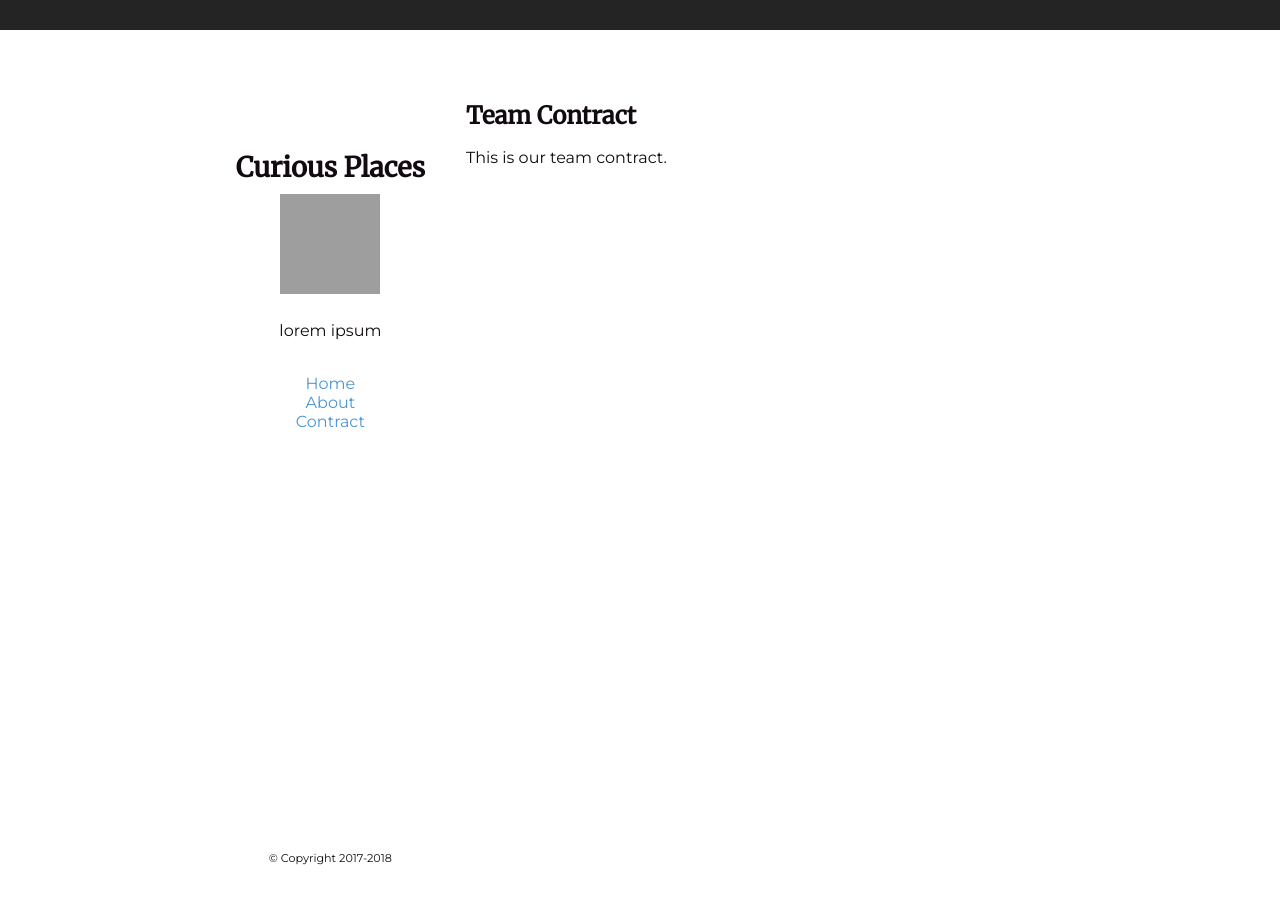
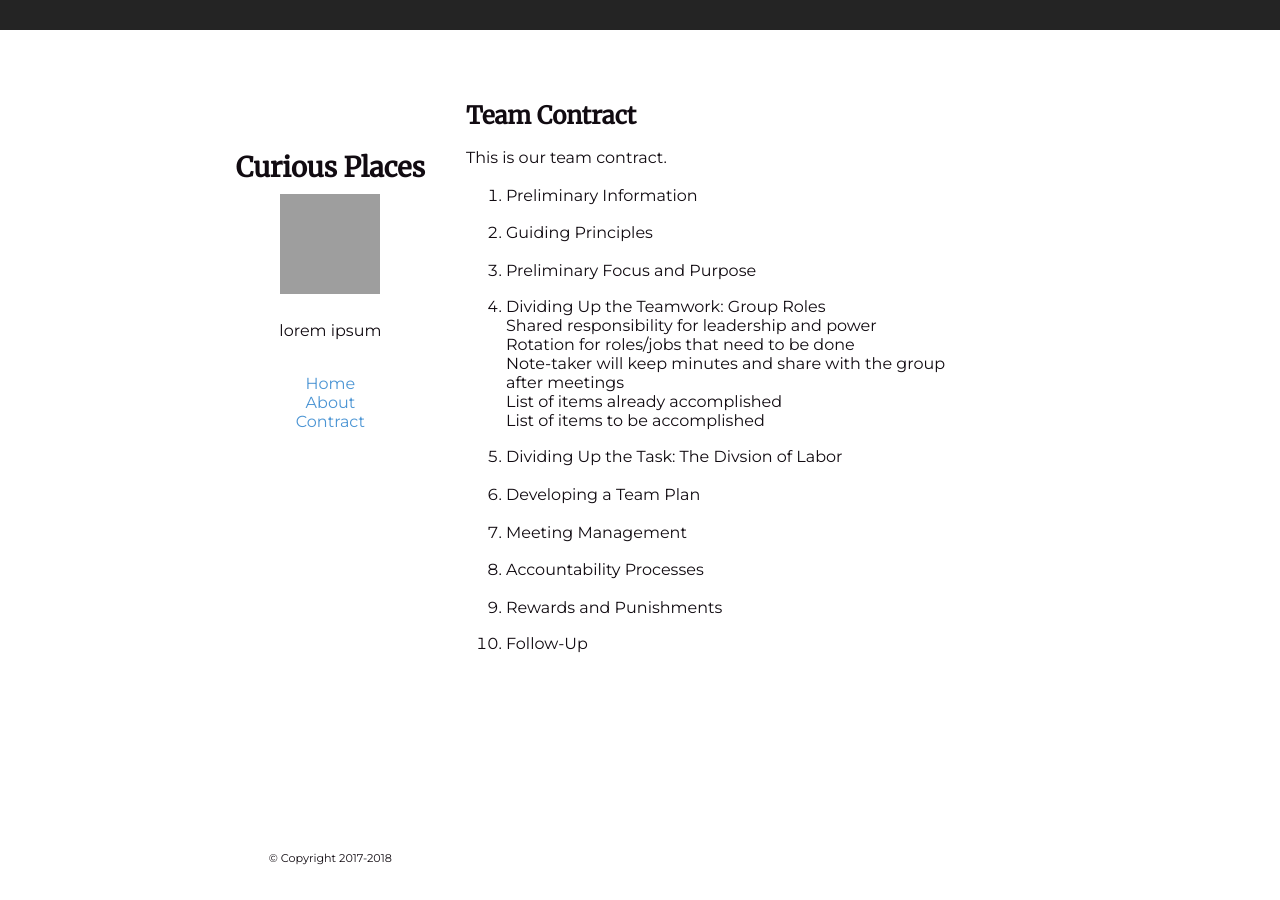
Before and after one commit to lester-lee/curious-places, a Jekyll site: the page built from contract.md, in a window 1280 px wide. Built offline with Jekyll 4.4.1, drawn with Linux system fonts in a browser that asks for light colours; grey boxes are pictures that could not be loaded.

Commit message:
Update contract.md

```diff
--- a/contract.md
+++ b/contract.md
@@ -4,3 +4,27 @@ title: Contract
 ---
 ## Team Contract
 This is our team contract.
+
+1. Preliminary Information
+
+2. Guiding Principles
+
+3. Preliminary Focus and Purpose
+
+4. Dividing Up the Teamwork: Group Roles
+  * Shared responsibility for leadership and power
+  * Rotation for roles/jobs that need to be done
+  * Note-taker will keep minutes and share with the group after meetings
+    * List of items already accomplished
+    * List of items to be accomplished
+5. Dividing Up the Task: The Divsion of Labor
+
+6. Developing a Team Plan
+
+7. Meeting Management
+
+8. Accountability Processes
+
+9. Rewards and Punishments
+
+10. Follow-Up
```
